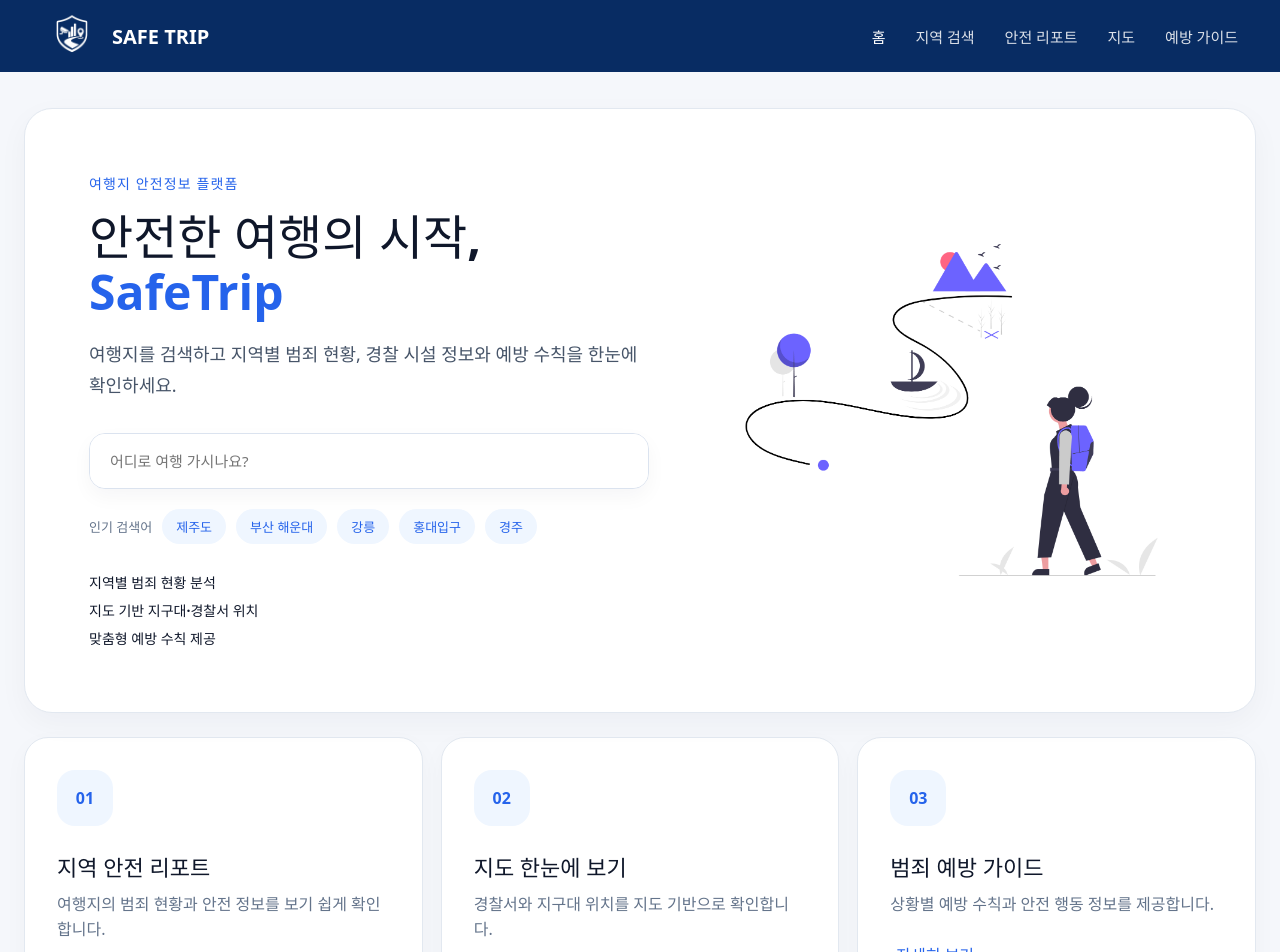
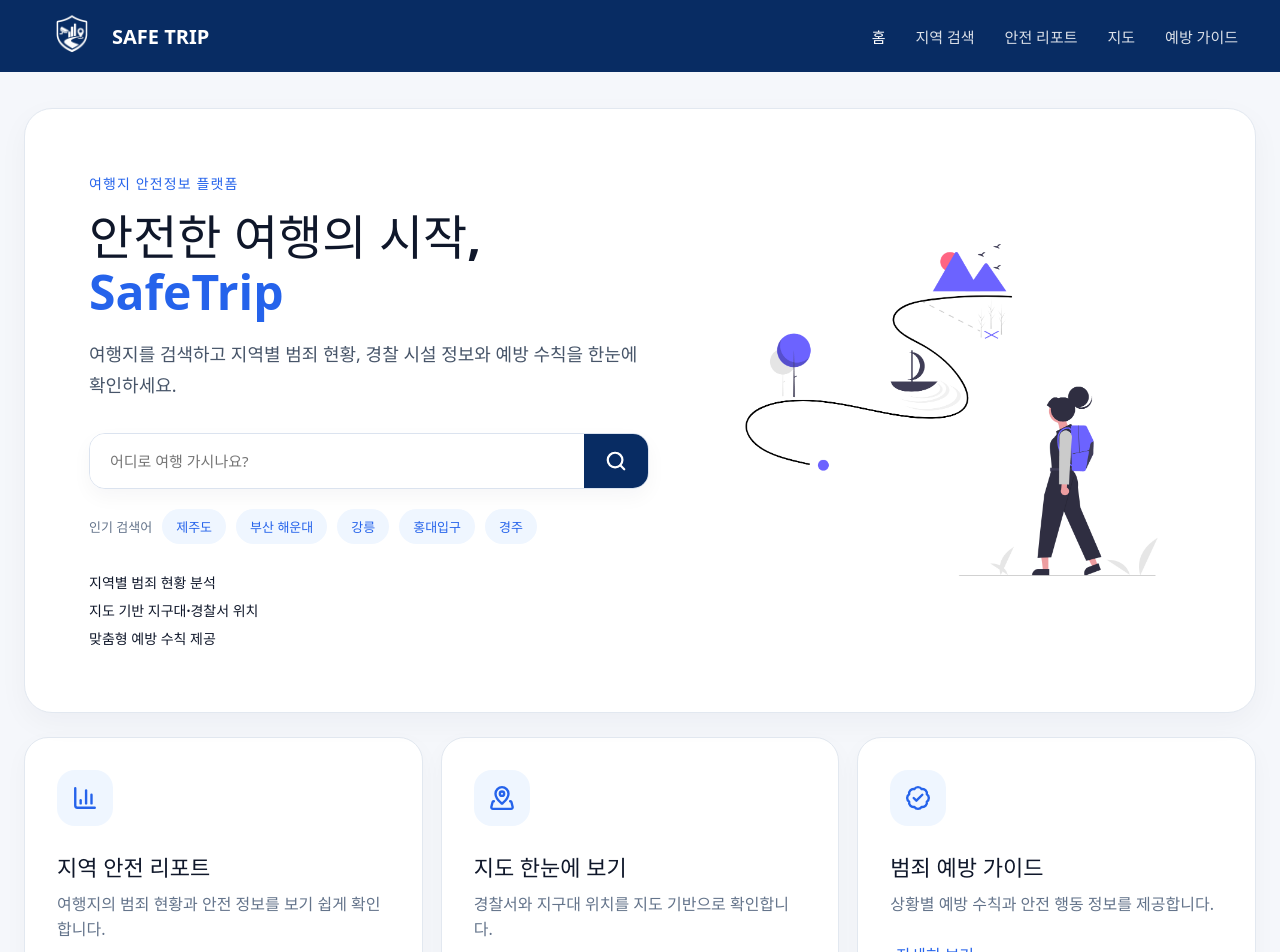
Before and after one commit to knsime12/crime-risk-analysis, a React (Vite) app in the folder frontend/: page / in a window 1280 px wide. Shown: the top 952 px of the page. Built offline with nearby package versions, Linux system fonts and the light colour scheme; no server answers.

Commit message:
refactor: 홈 아이콘을 legacy Lucide 방식으로 정리

```diff
--- a/frontend/package.json
+++ b/frontend/package.json
@@ -10,6 +10,7 @@
     "preview": "vite preview"
   },
   "dependencies": {
+    "lucide-react": "^1.24.0",
     "react": "^19.2.7",
     "react-dom": "^19.2.7",
     "react-router-dom": "^7.18.1"
--- a/frontend/src/components/HomeSection.jsx
+++ b/frontend/src/components/HomeSection.jsx
@@ -1,6 +1,8 @@
+import { BadgeCheck, BarChart3, MapPinned, Search } from 'lucide-react'
+
 import travelImage from '../assets/travel.png'
 
-export default function HomeSection({ onSearch, onKeywordSearch, onViewMap, onViewGuide }) {
+export default function HomeSection({ onSearch, onKeywordSearch, onStartSearch, onViewMap, onViewGuide }) {
   return (
     <>
       <section className="hero-section">
@@ -27,6 +29,9 @@ export default function HomeSection({ onSearch, onKeywordSearch, onViewMap, onVi
               placeholder="어디로 여행 가시나요?"
               aria-label="여행지 검색"
             />
+            <button type="submit" aria-label="검색">
+              <Search size={22} strokeWidth={2.4} />
+            </button>
           </form>
 
           <div className="home-keywords">
@@ -56,16 +61,20 @@ export default function HomeSection({ onSearch, onKeywordSearch, onViewMap, onVi
 
       <section className="feature-grid" aria-label="주요 기능">
         <article className="feature-card">
-          <div className="feature-icon">01</div>
+          <div className="feature-icon">
+            <BarChart3 size={26} strokeWidth={2.2} />
+          </div>
           <h2>지역 안전 리포트</h2>
           <p>여행지의 범죄 현황과 안전 정보를 보기 쉽게 확인합니다.</p>
-          <button type="button" onClick={onSearch}>
+          <button type="button" onClick={onStartSearch}>
             자세히 보기 →
           </button>
         </article>
 
         <article className="feature-card">
-          <div className="feature-icon">02</div>
+          <div className="feature-icon">
+            <MapPinned size={26} strokeWidth={2.2} />
+          </div>
           <h2>지도 한눈에 보기</h2>
           <p>경찰서와 지구대 위치를 지도 기반으로 확인합니다.</p>
           <button type="button" onClick={onViewMap}>
@@ -74,7 +83,9 @@ export default function HomeSection({ onSearch, onKeywordSearch, onViewMap, onVi
         </article>
 
         <article className="feature-card">
-          <div className="feature-icon">03</div>
+          <div className="feature-icon">
+            <BadgeCheck size={26} strokeWidth={2.2} />
+          </div>
           <h2>범죄 예방 가이드</h2>
           <p>상황별 예방 수칙과 안전 행동 정보를 제공합니다.</p>
           <button type="button" onClick={onViewGuide}>
--- a/frontend/src/pages/HomePage.jsx
+++ b/frontend/src/pages/HomePage.jsx
@@ -18,6 +18,7 @@ export default function HomePage() {
             onKeywordSearch={(keyword) => {
                 navigate(`/regions?keyword=${encodeURIComponent(keyword)}`)
             }}
+            onStartSearch={() => navigate('/regions')}
             onViewMap={() => navigate('/regions')}
             onViewGuide={() => navigate('/guides')}
         />
--- a/frontend/src/styles/home.css
+++ b/frontend/src/styles/home.css
@@ -74,12 +74,18 @@
 }
 
 .home-search-form button {
-  width: 72px;
+  width: 64px;
   border: 0;
   color: #ffffff;
   background: #082c63;
-  font-weight: 800;
+  display: grid;
+  place-items: center;
   cursor: pointer;
+}
+
+.home-search-form button svg {
+  width: 22px;
+  height: 22px;
 }
 
 .home-keywords {
@@ -154,7 +160,6 @@
   border-radius: 18px;
   display: grid;
   place-items: center;
-  font-weight: 900;
   color: #2563eb;
   background: #eff6ff;
 }
```
Also changed, not shown: 1 other file (tests, documents, lock files or other folders).
